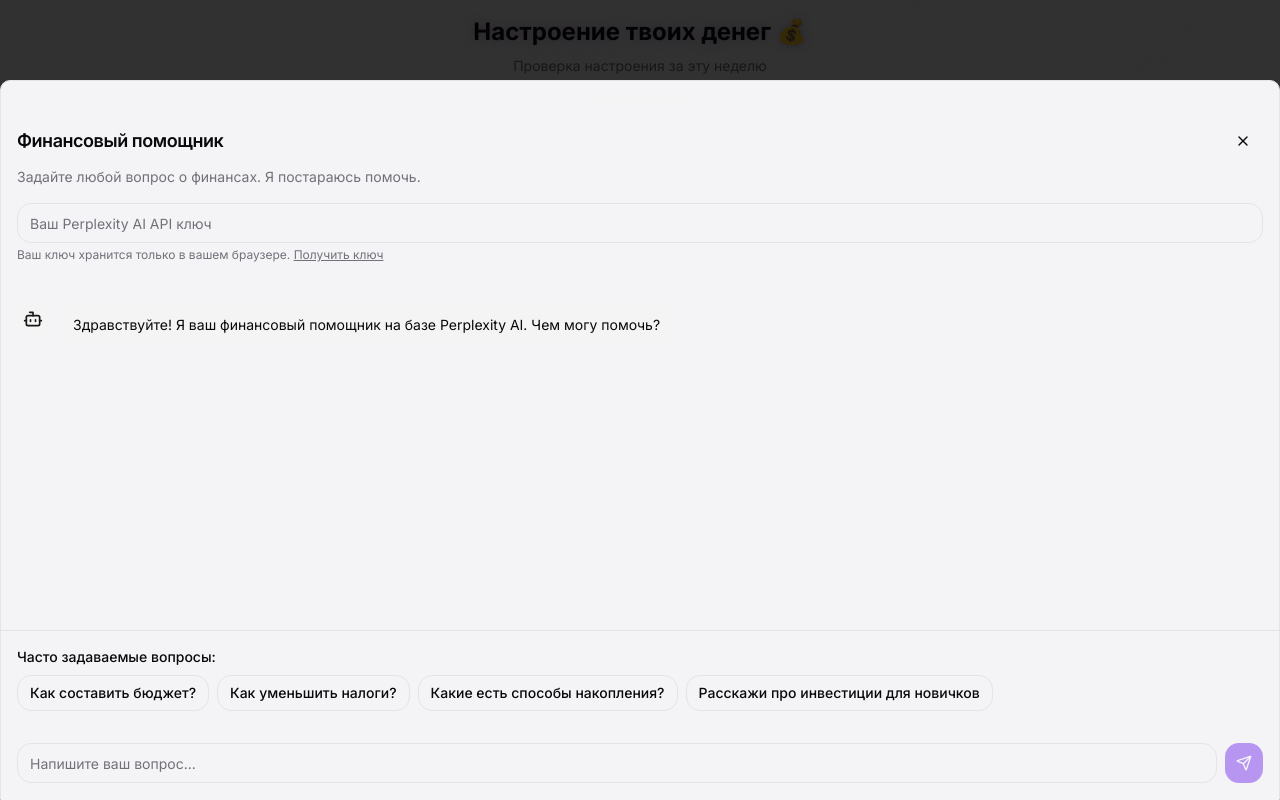
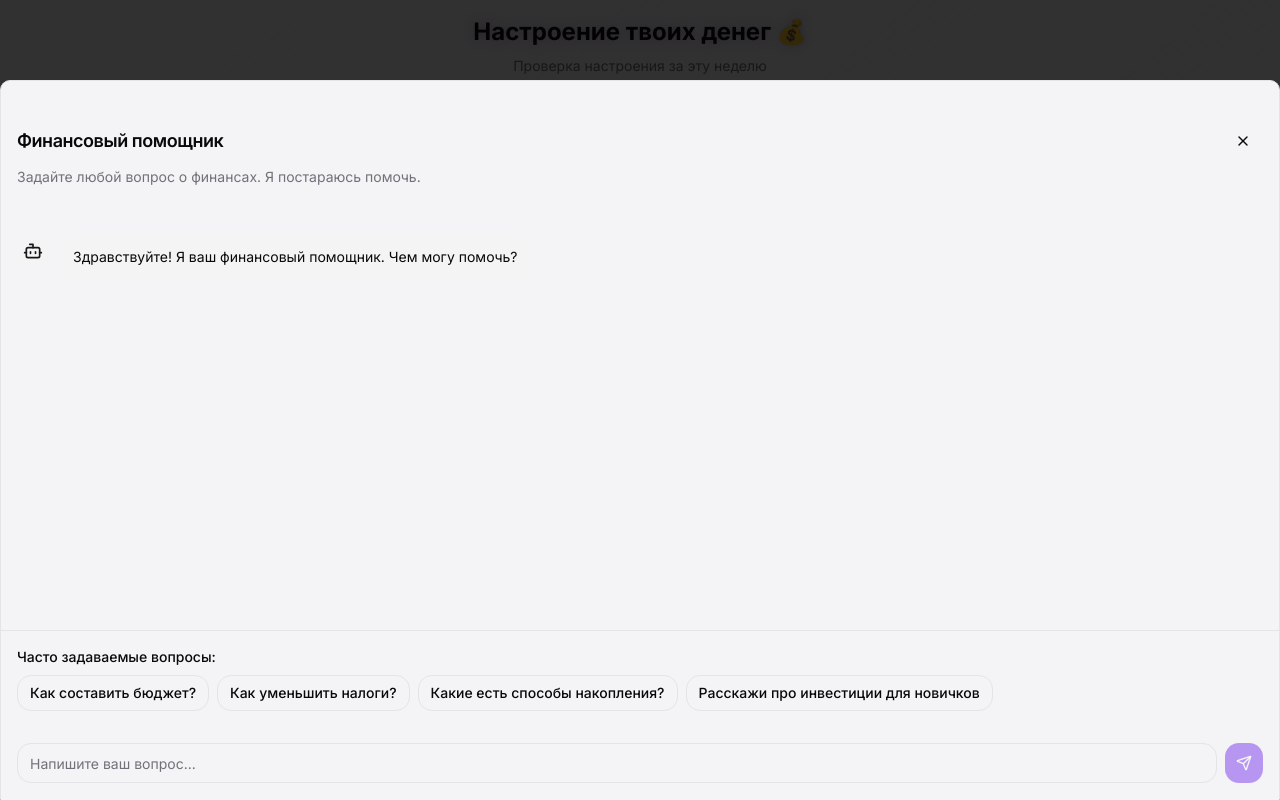
Before and after one commit to hirdle/money-mood-mobile, a React (Vite) app: page / in a window 1280 px wide. Both pictures are taken after a click on the button 1236 px from the left and 692 px from the top of the page. Built offline with nearby package versions, Linux system fonts and the light colour scheme.

Commit message:
Refactor: Remove API key input, use predefined questions and OpenAI API
- Remove API key input field.
- Implement predefined questions with hardcoded responses.
- If the question is not predefined, call the OpenAI API using the API key from environment variables.

```diff
--- a/src/components/ChatWindow.tsx
+++ b/src/components/ChatWindow.tsx
@@ -19,32 +19,59 @@ const faqs = [
     "Расскажи про инвестиции для новичков"
 ];
 
+const faqAnswers: { [key: string]: string } = {
+    "Как составить бюджет?": "Для составления бюджета следуйте правилу 50/30/20: 50% на необходимые расходы (жилье, еда, транспорт), 30% на желания (развлечения, рестораны), 20% на сбережения и погашение долгов. Ведите учет доходов и расходов, планируйте крупные покупки заранее.",
+    "Как уменьшить налоги?": "Используйте налоговые вычеты: стандартные, социальные (лечение, образование, благотворительность), имущественные (покупка жилья). Откройте ИИС для инвестиционного вычета. Ведите документооборот для подтверждения расходов.",
+    "Какие есть способы накопления?": "Основные способы: банковские вклады (низкий риск, невысокая доходность), облигации (средний риск и доходность), акции (высокий риск, потенциально высокая доходность), недвижимость, драгоценные металлы. Диверсифицируйте портфель.",
+    "Расскажи про инвестиции для новичков": "Начните с изучения основ: облигации федерального займа (ОФЗ) - самый безопасный инструмент, ETF на широкий рынок для диверсификации, постепенно изучайте отдельные акции. Инвестируйте регулярно небольшими суммами, не вкладывайте все сбережения сразу."
+};
+
 const ChatWindow = ({ isOpen, onClose }: { isOpen: boolean; onClose: () => void; }) => {
     const [messages, setMessages] = useState<Message[]>([
-        { text: "Здравствуйте! Я ваш финансовый помощник на базе Perplexity AI. Чем могу помочь?", isUser: false }
+        { text: "Здравствуйте! Я ваш финансовый помощник. Чем могу помочь?", isUser: false }
     ]);
     const [input, setInput] = useState('');
-    const [apiKey, setApiKey] = useState('');
     const [isWaitingForResponse, setIsWaitingForResponse] = useState(false);
-    const scrollAreaViewport = useRef<HTMLDivElement>(null);
+    const scrollAreaRef = useRef<HTMLDivElement>(null);
 
     useEffect(() => {
-        if (scrollAreaViewport.current) {
-            scrollAreaViewport.current.scrollTo({ top: scrollAreaViewport.current.scrollHeight, behavior: 'smooth' });
+        if (scrollAreaRef.current) {
+            scrollAreaRef.current.scrollTop = scrollAreaRef.current.scrollHeight;
         }
     }, [messages, isWaitingForResponse]);
 
-    useEffect(() => {
-        const storedApiKey = localStorage.getItem('perplexity-api-key');
-        if (storedApiKey) {
-            setApiKey(storedApiKey);
+    const callOpenAI = async (question: string): Promise<string> => {
+        try {
+            const response = await fetch('https://api.openai.com/v1/chat/completions', {
+                method: 'POST',
+                headers: {
+                    'Authorization': `Bearer ${import.meta.env.VITE_OPENAI_API_KEY}`,
+                    'Content-Type': 'application/json',
+                },
+                body: JSON.stringify({
+                    model: 'gpt-3.5-turbo',
+                    messages: [
+                        {
+                            role: 'system',
+                            content: 'Ты финансовый консультант. Отвечай кратко и по делу на русском языке. Давай практические советы по личным финансам, бюджетированию, инвестициям и налогам для жителей России.'
+                        },
+                        { role: 'user', content: question }
+                    ],
+                    max_tokens: 500,
+                }),
+            });
+
+            if (!response.ok) {
+                throw new Error('OpenAI API error');
+            }
+
+            const data = await response.json();
+            return data.choices[0].message.content;
+        } catch (error) {
+            console.error("Error calling OpenAI API:", error);
+            return "Извините, произошла ошибка при обращении к AI. Попробуйте позже.";
         }
-    }, []);
-
-    const handleApiKeyChange = (key: string) => {
-        setApiKey(key);
-        localStorage.setItem('perplexity-api-key', key);
-    }
+    };
 
     const handleSendMessage = async (text: string) => {
         if (!text.trim()) return;
@@ -52,46 +79,20 @@ const ChatWindow = ({ isOpen, onClose }: { isOpen: boolean; onClose: () => void;
         const userMessage: Message = { text, isUser: true };
         setMessages(prev => [...prev, userMessage]);
         setInput('');
-
-        if (!apiKey) {
-            setTimeout(() => {
-                setMessages(prev => [...prev, { text: "Пожалуйста, введите ваш API ключ для Perplexity AI в поле выше, чтобы я мог вам ответить.", isUser: false }]);
-            }, 1000);
-            return;
-        }
-
         setIsWaitingForResponse(true);
 
-        try {
-            const response = await fetch('https://api.perplexity.ai/chat/completions', {
-                method: 'POST',
-                headers: {
-                    'Authorization': `Bearer ${apiKey}`,
-                    'Content-Type': 'application/json',
-                },
-                body: JSON.stringify({
-                    model: 'llama-3.1-sonar-small-128k-online',
-                    messages: [
-                        { role: 'system', content: 'You are a helpful financial assistant. Be precise and concise. Respond in Russian.' },
-                        { role: 'user', content: text }
-                    ],
-                }),
-            });
-
-            if (!response.ok) {
-                const errorData = await response.json();
-                console.error("API Error:", errorData);
-                throw new Error(errorData.error?.message || 'API call failed');
-            }
-
-            const data = await response.json();
-            const botMessage: Message = { text: data.choices[0].message.content, isUser: false };
+        // Check if it's a FAQ question
+        if (faqAnswers[text]) {
+            setTimeout(() => {
+                const botMessage: Message = { text: faqAnswers[text], isUser: false };
+                setMessages(prev => [...prev, botMessage]);
+                setIsWaitingForResponse(false);
+            }, 1000);
+        } else {
+            // Call OpenAI for other questions
+            const response = await callOpenAI(text);
+            const botMessage: Message = { text: response, isUser: false };
             setMessages(prev => [...prev, botMessage]);
-        } catch (error) {
-            console.error("Error calling Perplexity API:", error);
-            const errorMessage: Message = { text: `Извините, произошла ошибка при обращении к API. ${error instanceof Error ? error.message : ''}`, isUser: false };
-            setMessages(prev => [...prev, errorMessage]);
-        } finally {
             setIsWaitingForResponse(false);
         }
     };
@@ -111,21 +112,8 @@ const ChatWindow = ({ isOpen, onClose }: { isOpen: boolean; onClose: () => void;
                     <DrawerDescription>Задайте любой вопрос о финансах. Я постараюсь помочь.</DrawerDescription>
                 </DrawerHeader>
 
-                <div className="px-4 pb-2 flex-shrink-0">
-                    <Input
-                        type="password"
-                        placeholder="Ваш Perplexity AI API ключ"
-                        value={apiKey}
-                        onChange={(e) => handleApiKeyChange(e.target.value)}
-                    />
-                    <p className="text-xs text-muted-foreground mt-1">
-                        Ваш ключ хранится только в вашем браузере.{" "}
-                        <a href="https://www.perplexity.ai/settings/api" target="_blank" rel="noopener noreferrer" className="underline">Получить ключ</a>
-                    </p>
-                </div>
-
-                <ScrollArea className="flex-grow p-4" viewportRef={scrollAreaViewport}>
-                    <div className="pr-4">
+                <ScrollArea className="flex-grow p-4">
+                    <div className="pr-4" ref={scrollAreaRef}>
                         {messages.map((msg, index) => (
                             <ChatMessage key={index} message={msg.text} isUser={msg.isUser} />
                         ))}
```
